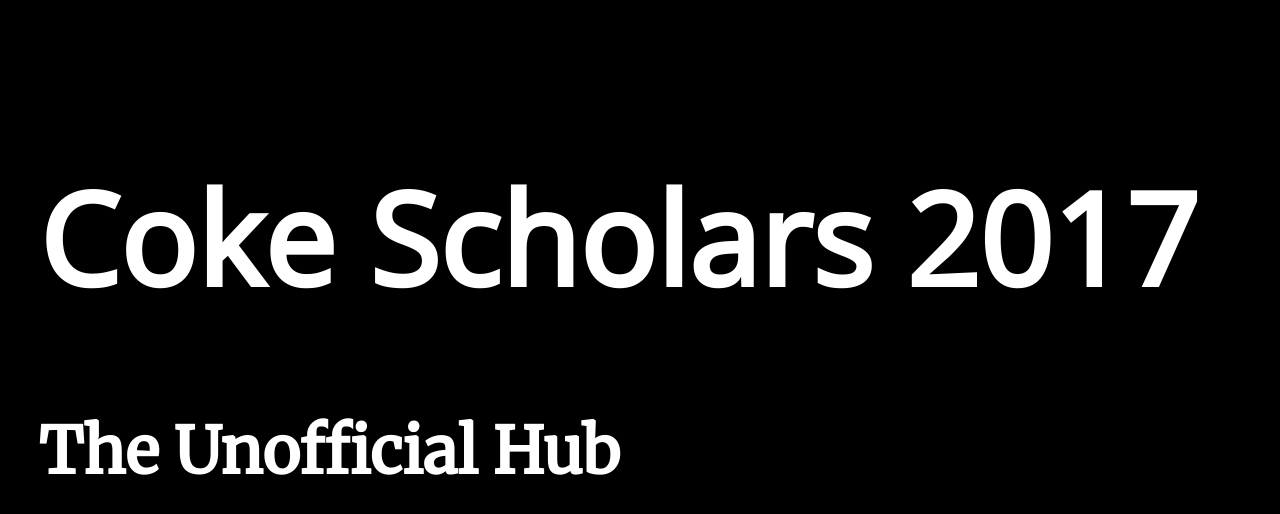
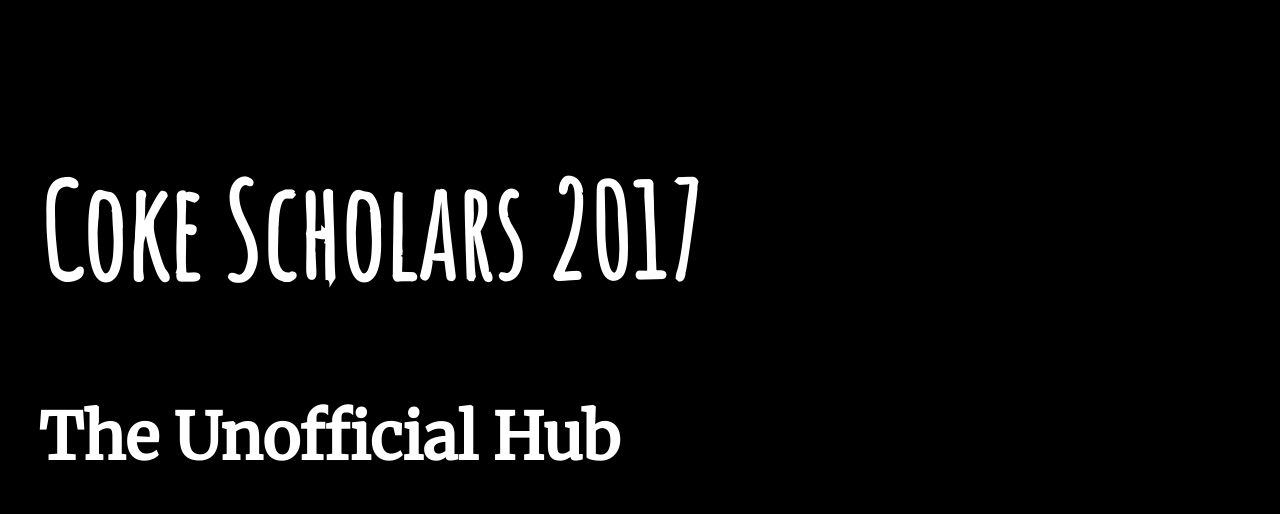
Before and after one commit to cokescholars/cokescholars.github.io, a Jekyll site: the page built from index.html, in a window 1280 px wide. Shown: the top 514 px of the page. Built offline with Jekyll 4.4.1, drawn with Linux system fonts in a browser that asks for light colours; nearby versions of some CDN libraries; the list of posts is cut into pages by our own code.

Commit message:
Font additions.

```diff
--- a/_layouts/default.html
+++ b/_layouts/default.html
@@ -16,7 +16,7 @@
     <link rel="stylesheet" href="/css/main.css">
     <script src="/js/vendor/modernizr-2.8.3.min.js"></script>
 
-    <link href="https://fonts.googleapis.com/css?family=Inconsolata|Merriweather|Open+Sans" rel="stylesheet">
+    <link href="https://fonts.googleapis.com/css?family=Inconsolata|Merriweather|Open+Sans|Amatic+SC" rel="stylesheet">
 
     <link rel="stylesheet" href="https://cdnjs.cloudflare.com/ajax/libs/font-awesome/4.6.3/css/font-awesome.min.css">
 </head>
--- a/css/main.css
+++ b/css/main.css
@@ -8,7 +8,7 @@
 }
 
 .website-title {
-    font-family: 'Open Sans', 'sans-serif';
+    font-family: 'Amatic SC', 'Open Sans', 'sans-serif';
     padding-top: 5%;
     margin-left: 3vw;
     font-weight: 700;
```
